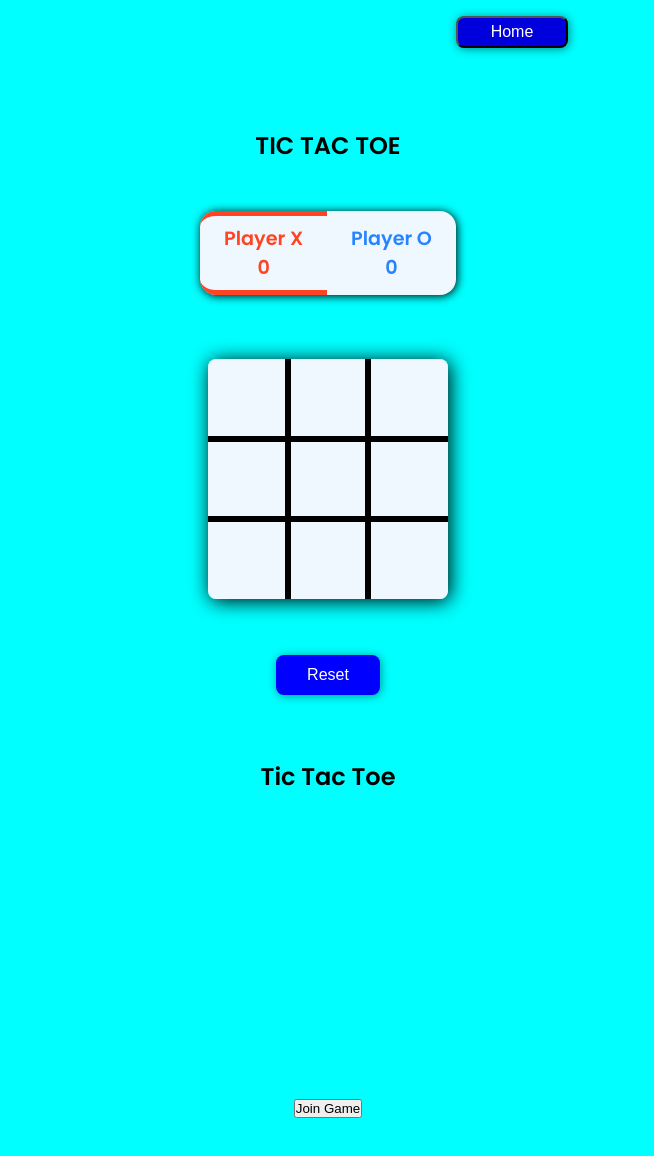
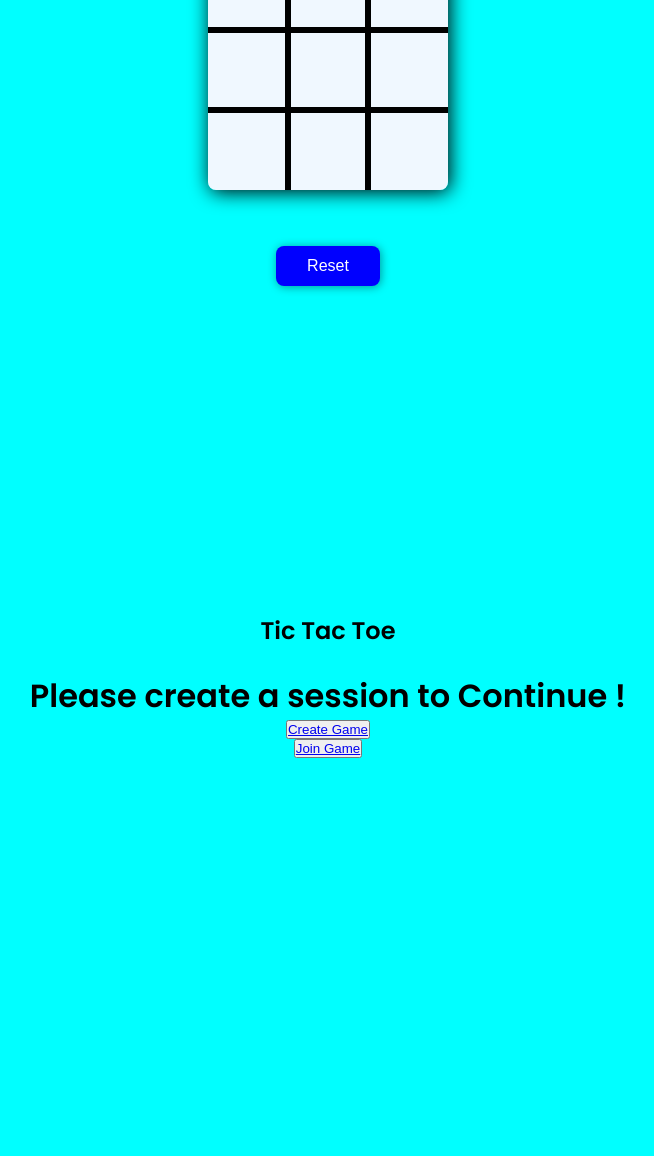
Before and after one commit to Regestrac/Tic-Tac-Toe_Fullstack-app, a React (Create React App) app in the folder Client/: page /offline-game in a window 1280 px wide. Shown: the top 1156 px of the page, without its empty margins (312-966 px from the left). After the commit the page ends 1086 px from the top, so only its background shows below. Built offline with nearby package versions, Linux system fonts and the light colour scheme; no server answers.

Commit message:
Changed the designs and reduced code in online match component

```diff
--- a/Client/src/App.js
+++ b/Client/src/App.js
@@ -4,6 +4,7 @@ import Home from "./components/Home";
 import OnlineMatch from "./components/OnlineMatch";
 import io from 'socket.io-client'
 import CreateRoom from "./components/CreateRoom";
+import JoinGame from "./components/JoinGame";
 
 const socket = io.connect("http://localhost:3001")
 
@@ -17,6 +18,7 @@ function App() {
           <Route path='/offline-game' element={<Game />} />                             {/* Route for the game page */}
           <Route path='/online-match' element={<OnlineMatch  socket={socket} />} />      {/* Route for the online match page */}
           <Route path='/create-room' element={<CreateRoom  socket={socket} />} />      {/* Route for the online match page */}
+          <Route path='/join-game' element={<JoinGame  socket={socket} />} />      {/* Route for the online match page */}
         </Routes>
       </BrowserRouter>
     </div>
--- a/Client/src/components/CreateRoom.css
+++ b/Client/src/components/CreateRoom.css
@@ -27,14 +27,14 @@ h2{
     box-sizing: border-box;
 }
 
-.input-container input:focus {
+.input-container input:focus, .input-container input:valid {
     border-bottom: 3px solid #11ee11;
     background-color: #c8c8c8;
     transition-property: border;
     transition: 200ms ease;
 }
 
-input[type="submit"] {
+.sub-btn {
     margin-top: 10px;
     cursor: pointer;
     font-size: 1rem;
@@ -62,20 +62,11 @@ input[type="submit"]:hover {
     margin: 1rem;
 }
 
-.link-box{
-    margin-top: 1rem;
-    text-align: center;
-}
-.Link{
-    text-decoration: none;
-    text-decoration-style: none;
-    padding: .1rem .5rem;
-    color: #000;
-}
 .home-btn{
     margin: 1rem;
-    height: 2rem;
-    width: 7rem;
+    margin-left: 75%;
+    height: 1.75rem;
+    width: 5rem;
     color: #fff;
     font-size: 1rem;
     background-color: #0000dd;
--- a/Client/src/components/CreateRoom.jsx
+++ b/Client/src/components/CreateRoom.jsx
@@ -1,15 +1,14 @@
 import React, { useState } from 'react'
 import { Link, useNavigate } from 'react-router-dom';
+import './CreateRoom.css'
 
 const CreateRoom = ({setIsAuth}) => {
     const navigate = useNavigate();
     const [username, setUsername] = useState("")
-    const [password, setPassword] = useState("")
 
-    const login = (e) => {
+    const createRoomAndJoin = (e) => {
       e.preventDefault()
       e.username = username
-      e.password = password
       setIsAuth(true)
       navigate('/')
     }
@@ -17,25 +16,17 @@ const CreateRoom = ({setIsAuth}) => {
     return (
           <div className="login-form">
             <Link to='/' ><button className='home-btn' >Home</button></Link>
-            <h2>LOGIN</h2>
+            <h2>CREATE SESSION</h2>
             <form>
               <div className="input-container">
-                <label>Username </label>
-                <input type="text" name="userName" required
+                <label>Username</label>
+                <input type="text" name="userName" required autoComplete='off'
                   onChange={(e) => setUsername(e.target.value)} />
               </div>
-              <div className="input-container">
-                <label>Password </label>
-                <input type="password" name="password" required
-                  onChange={(e) => setPassword(e.target.value)} />
-              </div>
               <div className="button-container">
-                <input type="submit" onClick={login} />
+                <button className='sub-btn' type="submit" onClick={createRoomAndJoin} >Create &amp; Join</button>
               </div>
             </form>
-            <div className='link-box'>
-              <Link to='/signup' className='Link'>Looking for Signup?</Link>
-            </div>
           </div>
     )
 }
--- /dev/null
+++ b/Client/src/components/OnlineMatch.css
@@ -0,0 +1,13 @@
+.online-match{
+    height: 100vh;
+    display: flex;
+    flex-direction: column;
+    justify-content: center;
+    align-items: center;
+}
+.join-forms{
+    display: flex;
+    flex-direction: column;
+    justify-content: center;
+    align-items: center;
+}
--- a/Client/src/components/OnlineMatch.jsx
+++ b/Client/src/components/OnlineMatch.jsx
@@ -1,12 +1,11 @@
 import React from 'react'
 import { useState } from 'react'
 import { Link } from 'react-router-dom'
-import JoinGame from './JoinGame'
+import './OnlineMatch.css'
 
 const OnlineMatch = ({ isAuth, socket}) => {
-  isAuth = true;
+  isAuth = false;
   const [joinInput, setJoinInput] = useState(false)
-  // const [joinNewGame, setJoinNewGame] = useState(false)
   const [gameId, setGameId] = useState("");
   const [startGame, setStartGame] = useState(false);
   const joinGame = () => {
@@ -15,41 +14,15 @@ const OnlineMatch = ({ isAuth, socket}) => {
       setStartGame(true)
     }
   }
-  // const createGame = () => {
-
-  // }
   return (
-    <>
-      <div style={{ height: "50vh", display: "flex", alignItems: "center", flexDirection: "column" }}>
+      <div className='online-match' >
         <h2>Tic Tac Toe</h2>
+        <div className='join-forms'>
+          <h1>Please create a session to Continue !</h1>
+          <button><Link to='/create-room' >Create Game</Link></button>
+          <button><Link to='/join-game'>Join Game</Link></button>
+        </div>
       </div>
-      {!isAuth ? (
-        <div style={{ height: "100vh", display: "flex", alignItems: "center", flexDirection: "column" }}>
-          <h2>Tic Tac Toe</h2>
-          <h1>Please create a session to Continue !</h1>
-          <button><Link to='/login' >Login</Link></button>
-        </div>
-      ) : (
-        <div style={{ height: "50vh", display: "flex", alignItems: "center", flexDirection: "column" }}>
-          <div>
-                {/* <button onClick={createGame}>Create Game</button><br /> */}
-                <button onClick={()=>setJoinInput(true)}>Join Game</button><br />
-                {joinInput  &&
-                  <>
-                    <input placeholder='Enter Room Id...' onChange={(e) => { setGameId(e.target.value) }} ></input>
-                    <button onClick={joinGame} >Join Game</button>
-                  </>}
-            <br />
-            {gameId !== "" && startGame &&
-              <>
-                <div>
-                  <JoinGame socket={socket} />
-                </div>
-              </>}
-          </div>
-        </div>
-      )}
-    </>
   )
 }
 
```
